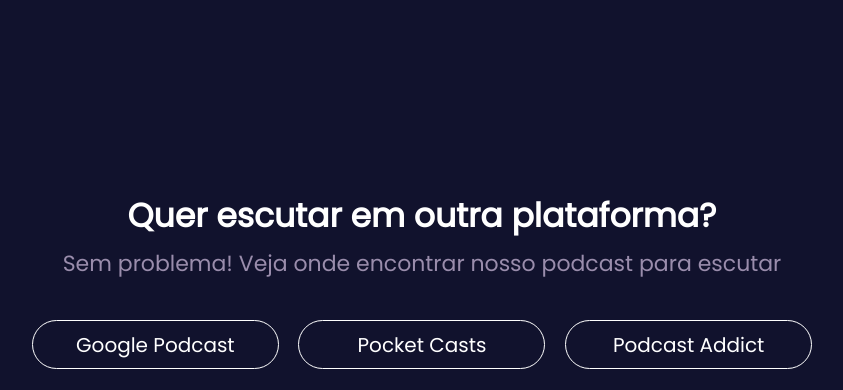
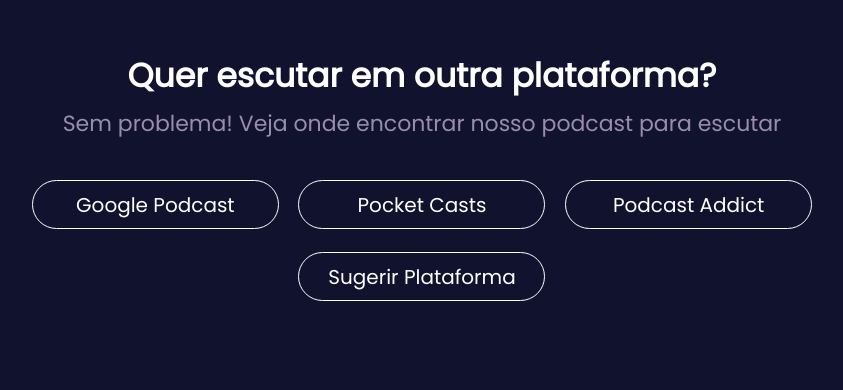
Before and after one commit to lucas-wyllame/hyper-beam, a Next.js app: page /podcasts/Post in a window 1280 px wide. Shown: the part 880-1270 px from the top of the page, without its empty margins (218-1061 px from the left). Built offline with nearby package versions, Linux system fonts and the light colour scheme; no server answers.

Commit message:
fix(PodcastHeader, SpotifyAndOtherPlats): fix spacing

```diff
--- a/src/components/PodcastHeader/styles.js
+++ b/src/components/PodcastHeader/styles.js
@@ -8,7 +8,7 @@
   align-items: center;
   margin-top: 65px;
   @media (min-width: 1024px) {
-    height: 700px;
+    /* height: 700px; */
   }
 `;
 
@@ -84,8 +84,9 @@
   display: flex;
   padding: 30px 0;
   @media (min-width: 1024px) {
-    height: 250px;
-    align-items: center;
-    margin-top: 38px;
+    /* height: 250px; */
+    /* align-items: center; */
+    /* margin-top: 38px; */
+    margin-top: 69px;
   }
 `;
--- a/src/components/SpotifyAndOtherPlats/styles.js
+++ b/src/components/SpotifyAndOtherPlats/styles.js
@@ -13,7 +13,7 @@
   }
   @media (min-width: 1024px) {
     height: 590px;
-    margin-top: 0px;
+    margin-top: 31px;
   }
 `;
 
```
